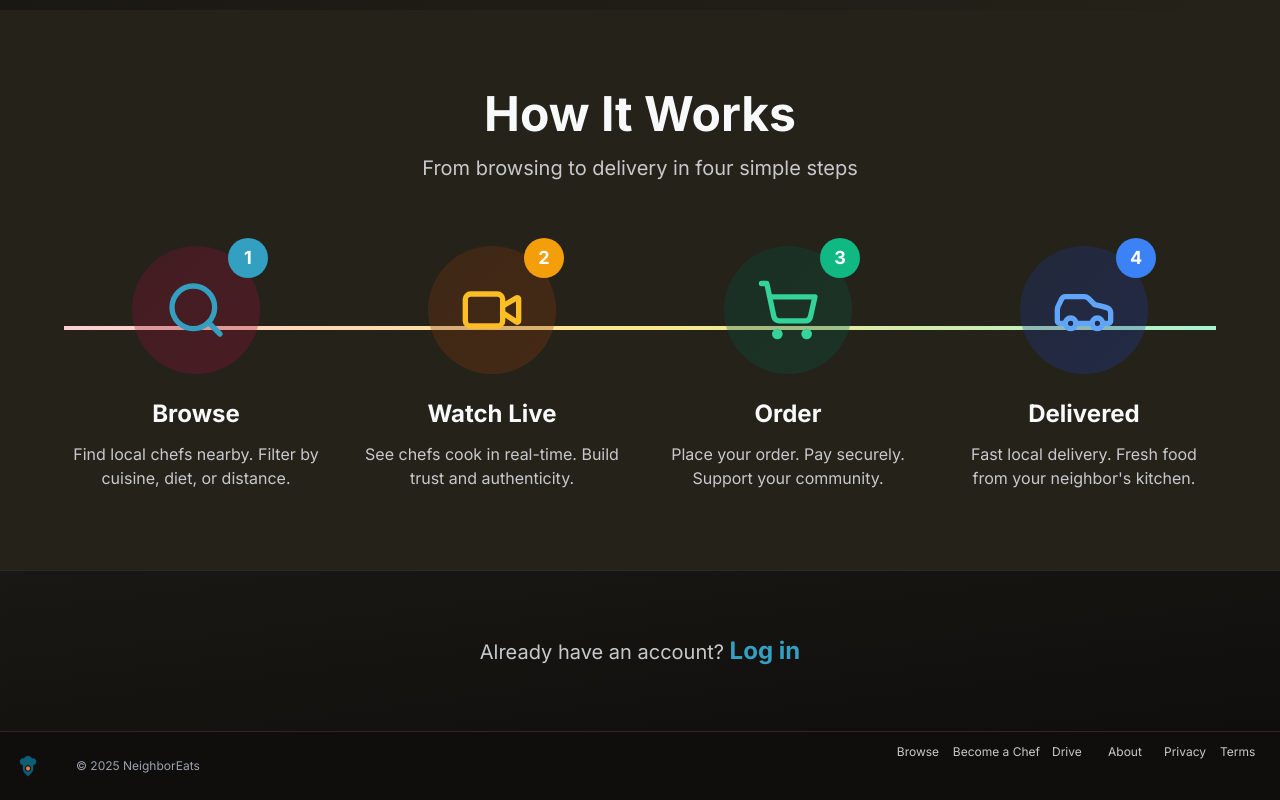
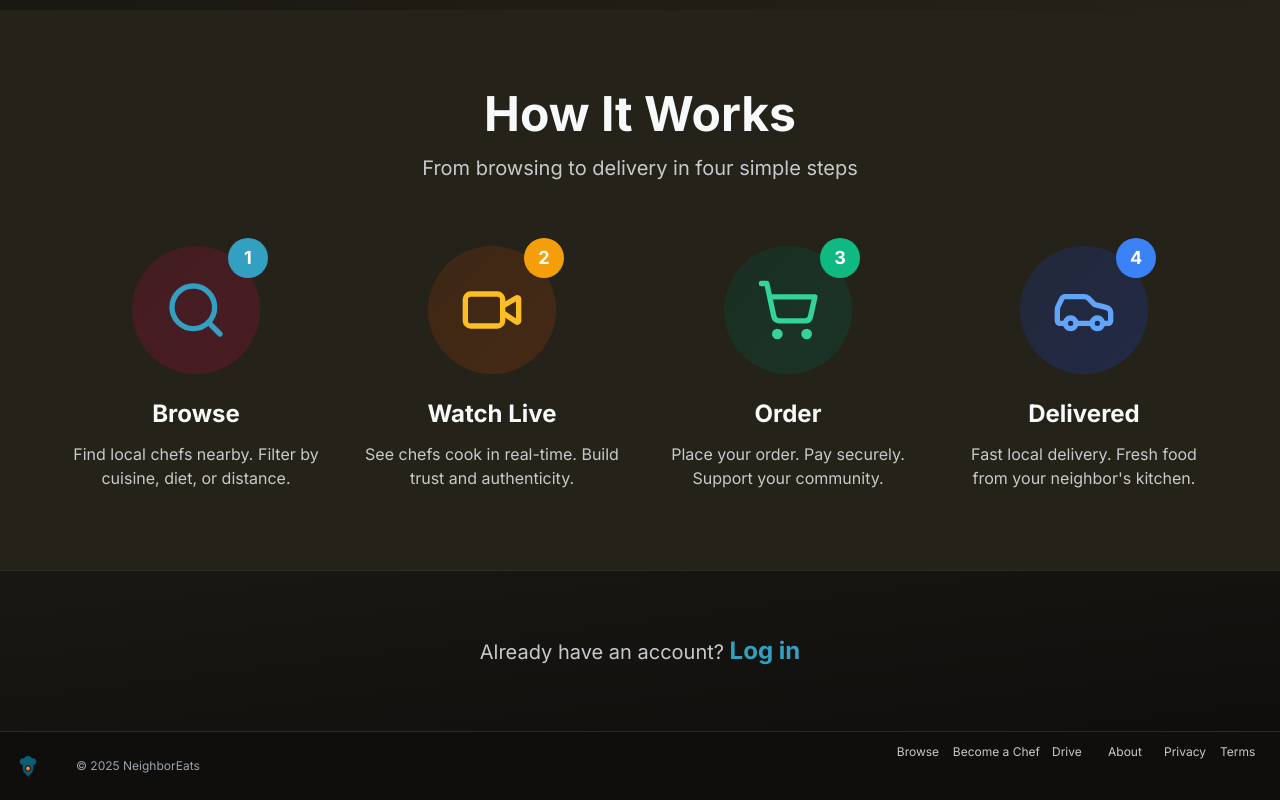
Before and after one commit to jermill/neighboreats, a Next.js app: page / in a window 1280 px wide. Shown: the part 4436-5236 px from the top of the page. Built offline with nearby package versions, Linux system fonts and the light colour scheme.

Commit message:
Remove connecting line from How It Works section

```diff
--- a/src/app/page.tsx
+++ b/src/app/page.tsx
@@ -628,9 +628,6 @@ export default function Home() {
           </div>
 
           <div className="grid grid-cols-1 md:grid-cols-4 gap-8 max-w-6xl mx-auto relative">
-            {/* Connecting line for desktop */}
-            <div className="hidden md:block absolute top-20 left-0 right-0 h-1 bg-gradient-to-r from-rose-200 via-amber-200 to-emerald-200" style={{ top: '80px' }}></div>
-
             {/* Step 1 */}
             <div className="relative text-center animate-fadeIn">
               <div className="inline-flex items-center justify-center w-32 h-32 bg-gradient-to-br from-rose-100 to-rose-200 dark:from-rose-900/30 dark:to-rose-800/30 rounded-full mb-6 relative z-10 hover:scale-110 transition-transform duration-300">
```
